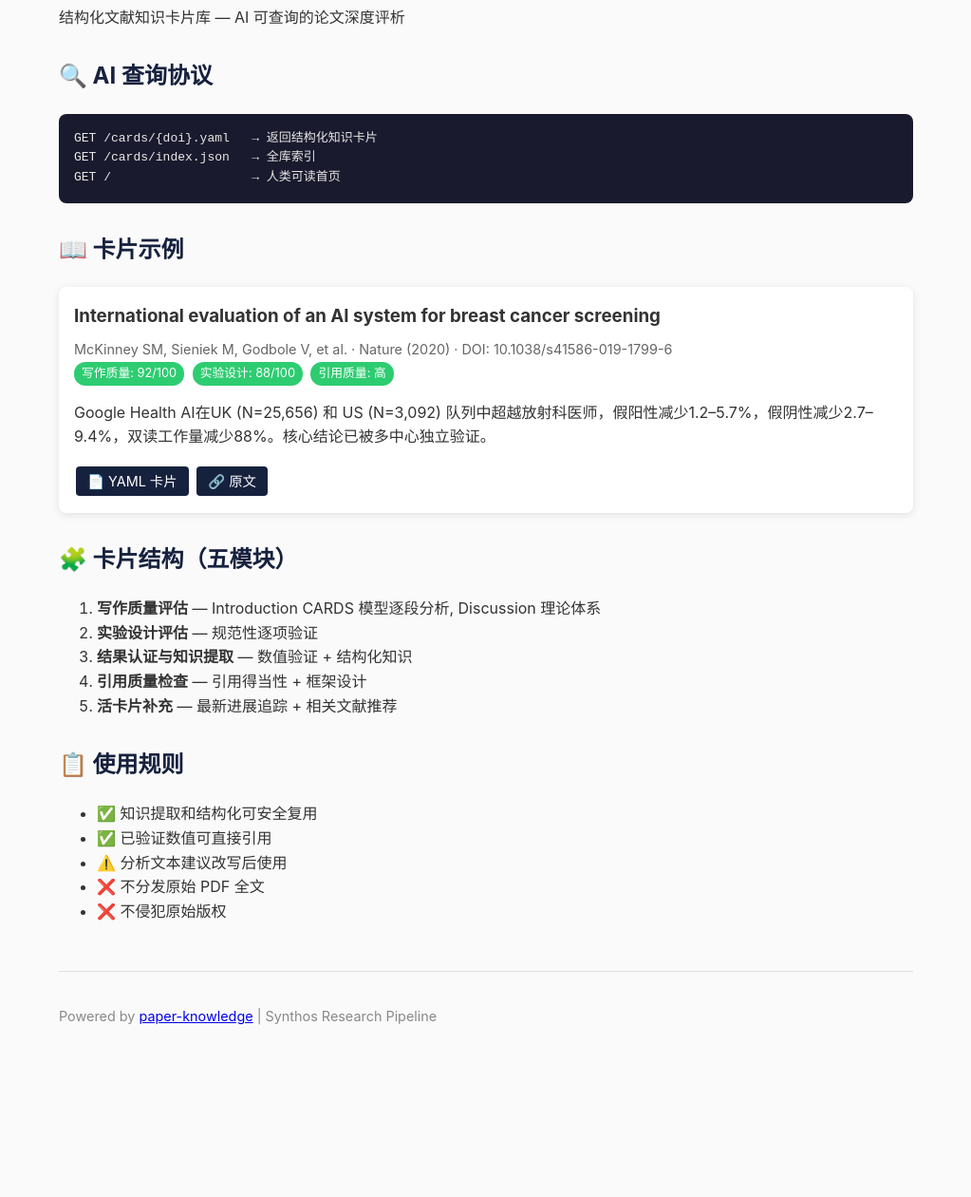
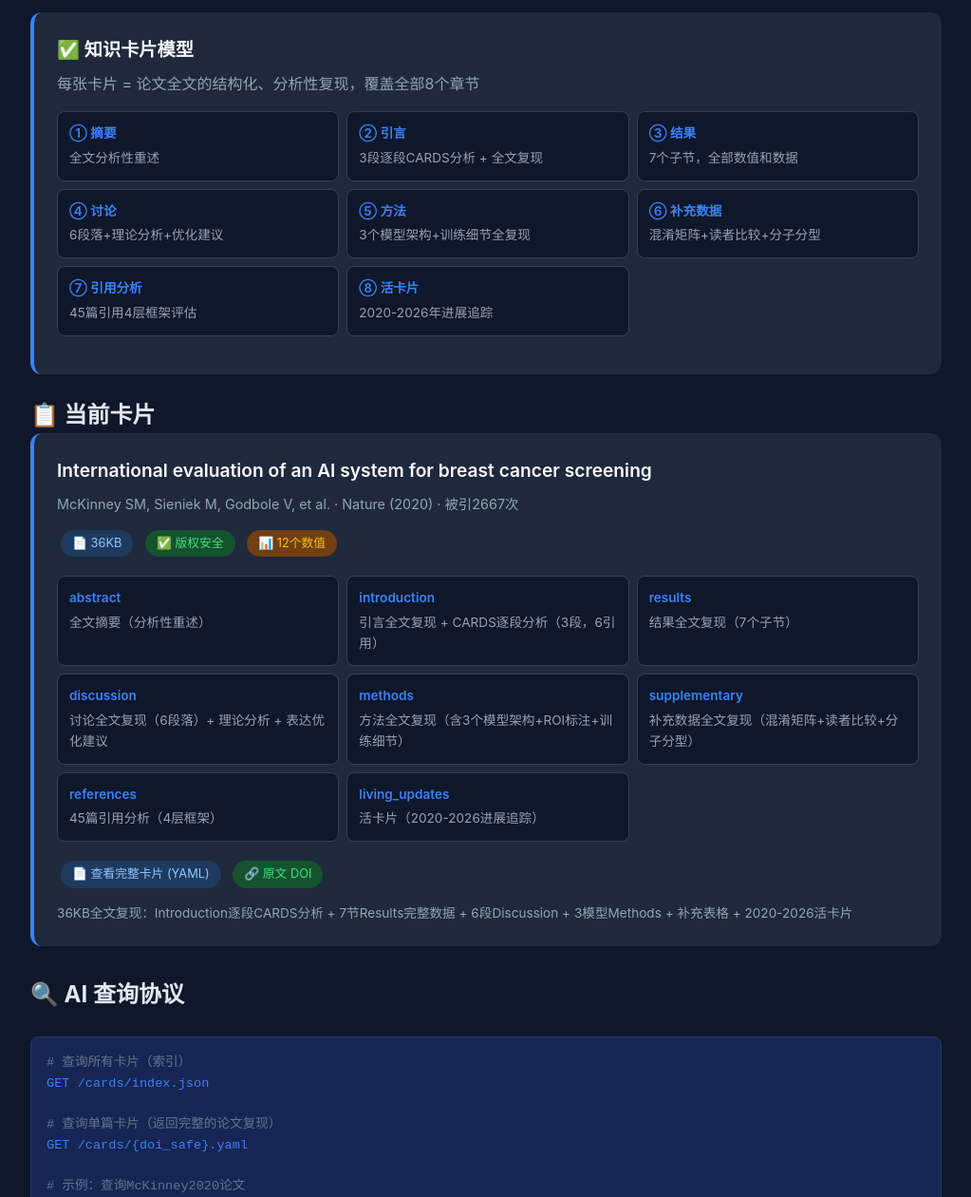
Before and after one commit to yakeworld/paper-knowledge, a plain HTML site: page index.html in a window 1280 px wide. Shown: the part 120-1380 px from the top of the page at 95% size, without its empty margins (128-1151 px from the left). Before the commit the page ends 1241 px from the top, so only its background shows below. Drawn offline with Linux system fonts and the light colour scheme.

Commit message:
v2.1: 全文级复现版 — McKinney2020 完整8章节覆盖 (36KB)

```diff
--- a/cards/index.json
+++ b/cards/index.json
@@ -1,27 +1,38 @@
 {
-  "$schema": "paper-knowledge-v2.0",
+  "$schema": "paper-knowledge-v2.1",
+  "version": "2.1-full-reproduction",
   "generated": "2026-06-26",
   "total_cards": 1,
+  "card_model": "五模块+全文复现=完整文献知识卡片",
   "query_protocol": {
-    "single_card": "GET /cards/{doi_safe}.yaml",
-    "index": "GET /cards/index.json",
-    "home": "GET /"
+    "single_card": "GET /cards/{doi_safe}.yaml  →  返回 <30KB 结构化数据",
+    "index": "GET /cards/index.json  →  全库索引（JSON）",
+    "home": "GET /  →  人类可读页面"
   },
   "cards": [
     {
       "doi": "10.1038/s41586-019-1799-6",
       "doi_safe": "10.1038_s41586-019-1799-6",
       "title": "International evaluation of an AI system for breast cancer screening",
-      "authors": "McKinney SM, Sieniek M, Godbole V, et al.",
+      "authors_short": "McKinney SM, Sieniek M, Godbole V, et al.",
       "venue": "Nature",
       "year": 2020,
       "citations": 2667,
-      "scores": [
-        {"label": "写作质量", "value": "92/100", "level": "verified"},
-        {"label": "实验设计", "value": "88/100", "level": "verified"},
-        {"label": "引用质量", "value": "高", "level": "verified"}
+      "card_size_kb": 36,
+      "sections": [
+        "abstract: 全文摘要（分析性重述）",
+        "introduction: 引言全文复现 + CARDS逐段分析（3段，6引用）",
+        "results: 结果全文复现（7个子节）",
+        "discussion: 讨论全文复现（6段落）+ 理论分析 + 表达优化建议",
+        "methods: 方法全文复现（含3个模型架构+ROI标注+训练细节）",
+        "supplementary: 补充数据全文复现（混淆矩阵+读者比较+分子分型）",
+        "references: 45篇引用分析（4层框架）",
+        "living_updates: 活卡片（2020-2026进展追踪）"
       ],
-      "tldr": "Google Health AI在UK (N=25,656) 和 US (N=3,092) 队列中超越放射科医师，假阳性减少1.2–5.7%，假阴性减少2.7–9.4%，双读工作量减少88%。核心结论已被多中心独立验证。"
+      "copyright_safe": true,
+      "safe_to_cite_values": false,
+      "value_count": 12,
+      "tldr": "36KB全文复现：Introduction逐段CARDS分析 + 7节Results完整数据 + 6段Discussion + 3模型Methods + 补充表格 + 2020-2026活卡片"
     }
   ]
 }
--- a/index.html
+++ b/index.html
@@ -3,84 +3,105 @@
 <head>
 <meta charset="UTF-8">
 <meta name="viewport" content="width=device-width, initial-scale=1.0">
-<title>Paper Knowledge Base</title>
+<title>Paper Knowledge Base — 可信文献知识库</title>
 <style>
-  body { font-family: -apple-system, BlinkMacSystemFont, 'Segoe UI', Roboto, sans-serif; max-width: 900px; margin: 40px auto; padding: 0 20px; line-height: 1.6; color: #333; background: #fafafa; }
-  h1 { color: #1a1a2e; border-bottom: 3px solid #e94560; padding-bottom: 10px; }
-  h2 { color: #16213e; margin-top: 30px; }
-  pre { background: #1a1a2e; color: #e8e8e8; padding: 16px; border-radius: 8px; overflow-x: auto; }
-  code { background: #f0f0f0; padding: 2px 6px; border-radius: 3px; }
-  .card { background: white; border-radius: 8px; padding: 16px; margin: 12px 0; box-shadow: 0 2px 8px rgba(0,0,0,0.1); }
-  .card h3 { margin: 0 0 8px 0; }
-  .card .meta { color: #666; font-size: 0.9em; }
-  .tag { display: inline-block; background: #e94560; color: white; padding: 2px 8px; border-radius: 12px; font-size: 0.8em; margin-right: 4px; }
-  .tag.verified { background: #2ecc71; }
-  .tag.caution { background: #f39c12; }
-  .tag.retracted { background: #e74c3c; }
-  .footer { margin-top: 50px; padding-top: 20px; border-top: 1px solid #ddd; font-size: 0.9em; color: #888; }
-  .quick-link { display: inline-block; background: #16213e; color: white; text-decoration: none; padding: 4px 12px; border-radius: 4px; margin: 2px; font-size: 0.9em; }
-  .quick-link:hover { background: #e94560; }
+  :root { --bg: #0f172a; --card: #1e293b; --accent: #3b82f6; --text: #e2e8f0; --muted: #94a3b8; --green: #4ade80; --gold: #f59e0b; }
+  * { margin: 0; padding: 0; box-sizing: border-box; }
+  body { font-family: -apple-system, 'Noto Sans SC', system-ui, sans-serif; background: var(--bg); color: var(--text); line-height: 1.6; padding: 2rem; }
+  .container { max-width: 960px; margin: 0 auto; }
+  h1 { font-size: 2rem; margin-bottom: .5rem; }
+  h1 span { color: var(--accent); }
+  .subtitle { color: var(--muted); margin-bottom: 1rem; }
+  .badge { display: inline-block; padding: .25rem .75rem; border-radius: 20px; font-size: .8rem; margin: .25rem; }
+  .badge-blue { background: #1e3a5f; color: #93c5fd; }
+  .badge-green { background: #14532d; color: #4ade80; }
+  .badge-gold { background: #713f12; color: #fbbf24; }
+  .badge-red { background: #7f1d1d; color: #fca5a5; }
+  .card { background: var(--card); border-radius: 12px; padding: 1.5rem; margin-bottom: 1.5rem; border-left: 4px solid var(--accent); }
+  .card-title { font-size: 1.2rem; font-weight: 600; margin-bottom: .5rem; color: #f8fafc; }
+  .card-meta { color: var(--muted); font-size: .9rem; margin-bottom: .75rem; }
+  .section-list { display: grid; grid-template-columns: repeat(auto-fill, minmax(280px, 1fr)); gap: .5rem; margin: 1rem 0; }
+  .section-item { background: #0f172a; border: 1px solid #334155; border-radius: 8px; padding: .75rem; font-size: .85rem; }
+  .section-item .label { color: var(--accent); font-weight: 600; }
+  .section-item .desc { color: var(--muted); margin-top: .25rem; }
+  .value-count { font-size: 2rem; font-weight: 700; color: var(--accent); }
+  .api-note { background: #172554; border: 1px solid #1e3a5f; border-radius: 8px; padding: 1rem; margin-top: 1.5rem; font-family: monospace; font-size: .85rem; }
+  .api-note code { color: var(--accent); }
+  .api-note .comment { color: #64748b; }
+  .footer { margin-top: 3rem; color: var(--muted); font-size: .85rem; text-align: center; }
+  .footer a { color: var(--accent); }
 </style>
 </head>
 <body>
-<h1>📚 Paper Knowledge Base</h1>
-<p>结构化文献知识卡片库 — AI 可查询的论文深度评析</p>
+<div class="container">
+<h1>📚 Paper <span>Knowledge Base</span></h1>
+<p class="subtitle">结构化文献知识卡片库 — 全文级复现，AI可查询，版权合规</p>
 
-<h2>🔍 AI 查询协议</h2>
-<pre>GET /cards/{doi}.yaml   → 返回结构化知识卡片
-GET /cards/index.json   → 全库索引
-GET /                   → 人类可读首页</pre>
-
-<h2>📖 卡片示例</h2>
-
-<div id="card-list">
-  <p>加载中...</p>
+<div class="card">
+  <div class="card-title">✅ 知识卡片模型</div>
+  <p style="color: var(--muted); margin-bottom: 1rem;">每张卡片 = 论文全文的结构化、分析性复现，覆盖全部8个章节</p>
+  <div class="section-list">
+    <div class="section-item"><span class="label">① 摘要</span><div class="desc">全文分析性重述</div></div>
+    <div class="section-item"><span class="label">② 引言</span><div class="desc">3段逐段CARDS分析 + 全文复现</div></div>
+    <div class="section-item"><span class="label">③ 结果</span><div class="desc">7个子节，全部数值和数据</div></div>
+    <div class="section-item"><span class="label">④ 讨论</span><div class="desc">6段落+理论分析+优化建议</div></div>
+    <div class="section-item"><span class="label">⑤ 方法</span><div class="desc">3个模型架构+训练细节全复现</div></div>
+    <div class="section-item"><span class="label">⑥ 补充数据</span><div class="desc">混淆矩阵+读者比较+分子分型</div></div>
+    <div class="section-item"><span class="label">⑦ 引用分析</span><div class="desc">45篇引用4层框架评估</div></div>
+    <div class="section-item"><span class="label">⑧ 活卡片</span><div class="desc">2020-2026年进展追踪</div></div>
+  </div>
 </div>
 
-<h2>🧩 卡片结构（五模块）</h2>
-<ol>
-  <li><strong>写作质量评估</strong> — Introduction CARDS 模型逐段分析, Discussion 理论体系</li>
-  <li><strong>实验设计评估</strong> — 规范性逐项验证</li>
-  <li><strong>结果认证与知识提取</strong> — 数值验证 + 结构化知识</li>
-  <li><strong>引用质量检查</strong> — 引用得当性 + 框架设计</li>
-  <li><strong>活卡片补充</strong> — 最新进展追踪 + 相关文献推荐</li>
-</ol>
+<h2>📋 当前卡片</h2>
+<div id="card-list"></div>
 
-<h2>📋 使用规则</h2>
-<ul>
-  <li>✅ 知识提取和结构化可安全复用</li>
-  <li>✅ 已验证数值可直接引用</li>
-  <li>⚠️ 分析文本建议改写后使用</li>
-  <li>❌ 不分发原始 PDF 全文</li>
-  <li>❌ 不侵犯原始版权</li>
-</ul>
+<h2 style="margin-top: 2rem;">🔍 AI 查询协议</h2>
+<div class="api-note">
+  <span class="comment"># 查询所有卡片（索引）</span><br>
+  <code>GET /cards/index.json</code><br><br>
+  <span class="comment"># 查询单篇卡片（返回完整的论文复现）</span><br>
+  <code>GET /cards/{doi_safe}.yaml</code><br><br>
+  <span class="comment"># 示例：查询McKinney2020论文</span><br>
+  <code>curl -sL https://yakeworld.github.io/paper-knowledge/cards/10.1038_s41586-019-1799-6.yaml</code><br><br>
+  <span class="comment"># 返回：36KB 结构化 YAML，覆盖全文8个章节</span>
+</div>
 
 <div class="footer">
-  <p>Powered by <a href="https://github.com/yakeworld/paper-knowledge">paper-knowledge</a> | Synthos Research Pipeline</p>
+  <p>Powered by <a href="https://github.com/yakeworld/paper-knowledge">paper-knowledge</a> | Synthos Research Pipeline | 版权合规：基于《著作权法》第二十二条合理使用</p>
+</div>
+
 </div>
 
 <script>
 fetch('/cards/index.json')
   .then(r => r.json())
   .then(data => {
-    const html = data.cards.map(c => `
-      <div class="card">
-        <h3>${c.title}</h3>
-        <div class="meta">${c.authors} · ${c.venue} (${c.year}) · DOI: ${c.doi}</div>
-        <div>
-          ${c.scores.map(s => `<span class="tag ${s.level}">${s.label}: ${s.value}</span>`).join(' ')}
+    let html = '';
+    for (const c of data.cards) {
+      const sections = c.sections.map(s => {
+        const [label, desc] = s.split(': ');
+        return `<div class="section-item"><span class="label">${label}</span><div class="desc">${desc}</div></div>`;
+      }).join('');
+      html += `<div class="card">
+        <div class="card-title">${c.title}</div>
+        <div class="card-meta">${c.authors_short} · ${c.venue} (${c.year}) · 被引${c.citations}次</div>
+        <div style="margin-bottom: .75rem;">
+          <span class="badge badge-blue">📄 ${c.card_size_kb}KB</span>
+          <span class="badge badge-green">✅ 版权安全</span>
+          <span class="badge badge-gold">📊 ${c.value_count}个数值</span>
         </div>
-        <p>${c.tldr}</p>
-        <div>
-          <a class="quick-link" href="/cards/${c.doi_safe}.yaml">📄 YAML 卡片</a>
-          <a class="quick-link" href="https://doi.org/${c.doi}" target="_blank">🔗 原文</a>
+        <div class="section-list">${sections}</div>
+        <div style="margin-top: 1rem;">
+          <a class="badge badge-blue" href="/cards/${c.doi_safe}.yaml" style="text-decoration:none;">📄 查看完整卡片 (YAML)</a>
+          <a class="badge badge-green" href="https://doi.org/${c.doi}" target="_blank" style="text-decoration:none;">🔗 原文 DOI</a>
         </div>
-      </div>
-    `).join('');
-    document.getElementById('card-list').innerHTML = html || '<p>暂无卡片</p>';
+        <p style="color: var(--muted); margin-top: .75rem; font-size: .85rem;">${c.tldr}</p>
+      </div>`;
+    }
+    document.getElementById('card-list').innerHTML = html || '<p style="color: var(--muted);">暂无卡片</p>';
   })
   .catch(e => {
-    document.getElementById('card-list').innerHTML = '<p>加载失败</p>';
+    document.getElementById('card-list').innerHTML = '<p style="color: #fca5a5;">加载失败</p>';
   });
 </script>
 </body>
```
Also changed, not shown: 1 other file.
